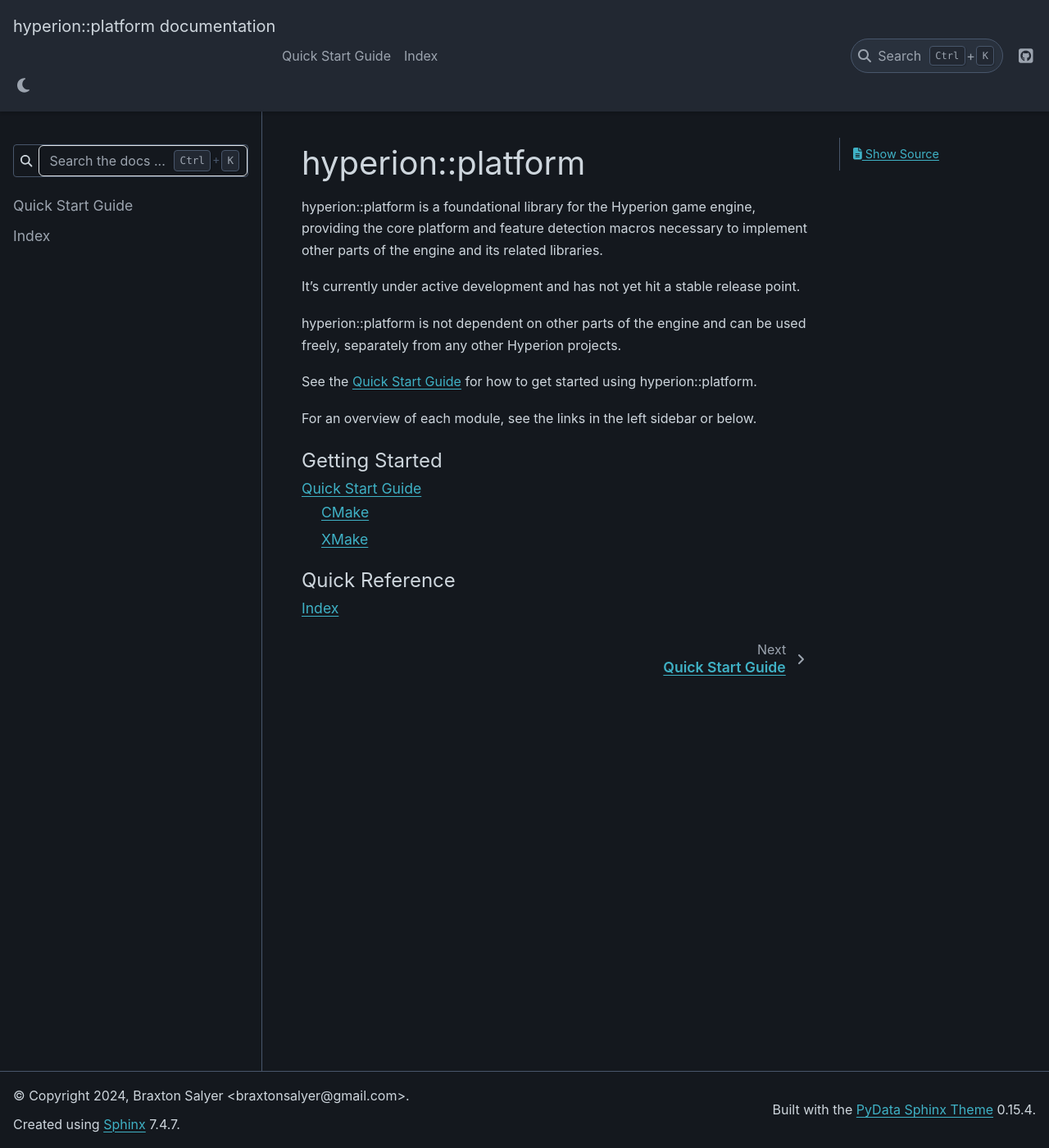
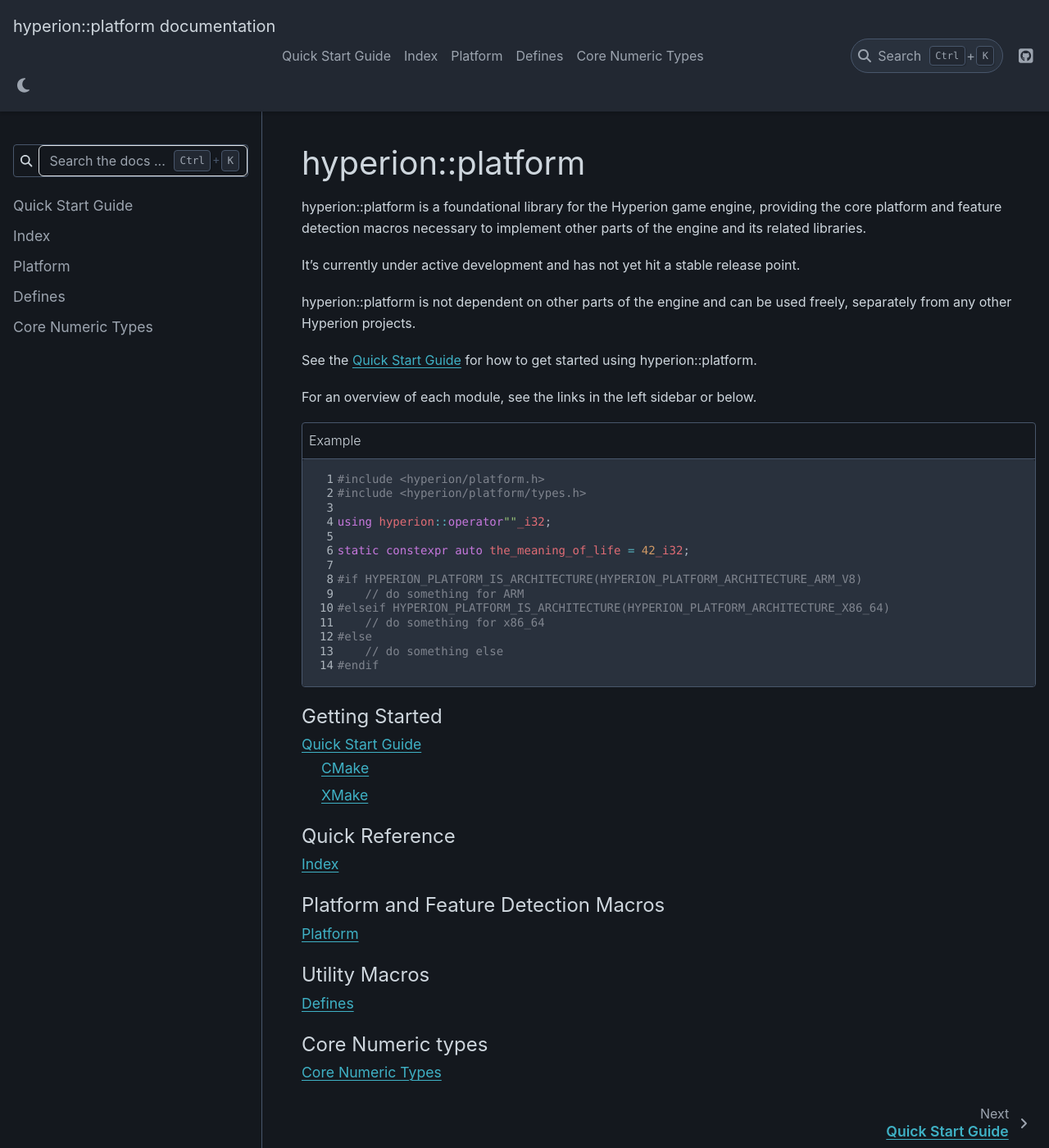
Before and after one commit to braxtons12/hyperion_platform, a Sphinx documentation site: the page built from docs/index.rst, in a window 1280 px wide and 1400 px high. Shown: the whole window at 82% size. Built offline with Sphinx 7.4.7 and the PyData theme 0.15.4, drawn with Linux system fonts in a browser that asks for light colours.

Commit message:
Complete docs for the library

```diff
--- a/docs/conf.py
+++ b/docs/conf.py
@@ -74,7 +74,7 @@ html_theme_options = {
     "navbar_start": ["navbar-logo", "theme-switcher"],
     "navbar_center": ["navbar-nav"],
     "navbar_end": ["navbar-icon-links"],
-    "page_sidebar_items": ["page-toc"],
+    "secondary_sidebar_items": [],
     "footer_items": ["copyright", "last-updated", "sphinx-version"],
 }
 html_sidebars = {
@@ -114,4 +114,4 @@ breathe_projects = {
         "hyperion::platform": "_build/xml"
 }
 breathe_default_project = "hyperion::platform"
-breathe_default_members = ("members")
+breathe_default_members = ('members')
--- a/docs/index.rst
+++ b/docs/index.rst
@@ -13,6 +13,26 @@ separately from any other Hyperion projects.
 See the :doc:`Quick Start Guide <quick_start>` for how to get started using hyperion::platform.
 
 For an overview of each module, see the links in the left sidebar or below.
+
+.. code-block:: cpp
+    :caption: Example
+    :linenos:
+
+    #include <hyperion/platform.h>
+    #include <hyperion/platform/types.h>
+
+    using hyperion::operator""_i32;
+
+    static constexpr auto the_meaning_of_life = 42_i32;
+
+    #if HYPERION_PLATFORM_IS_ARCHITECTURE(HYPERION_PLATFORM_ARCHITECTURE_ARM_V8)
+        // do something for ARM
+    #elseif HYPERION_PLATFORM_IS_ARCHITECTURE(HYPERION_PLATFORM_ARCHITECTURE_X86_64)
+        // do something for x86_64
+    #else
+        // do something else
+    #endif
+
 
 .. toctree::
     :caption: Getting Started
--- a/docs/types.rst
+++ b/docs/types.rst
@@ -0,0 +1,6 @@
+Core Numeric Types
+******************
+
+.. doxygengroup:: core_numeric_types
+   :members:
+   :content-only:
```
Also changed, not shown: docs/def.rst (+106 -0 lines), docs/platform.rst (+40 -0 lines), 5 other files.
